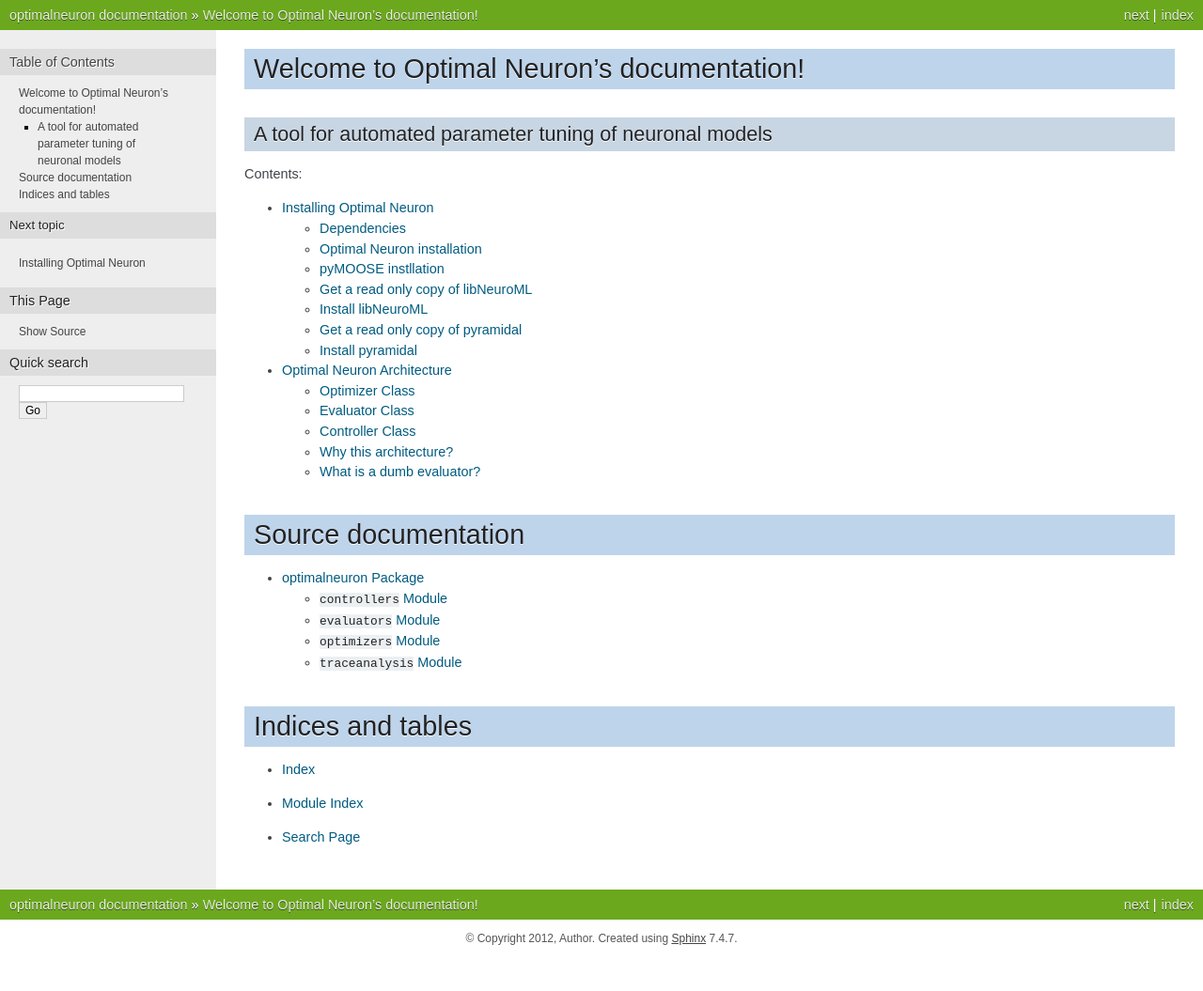
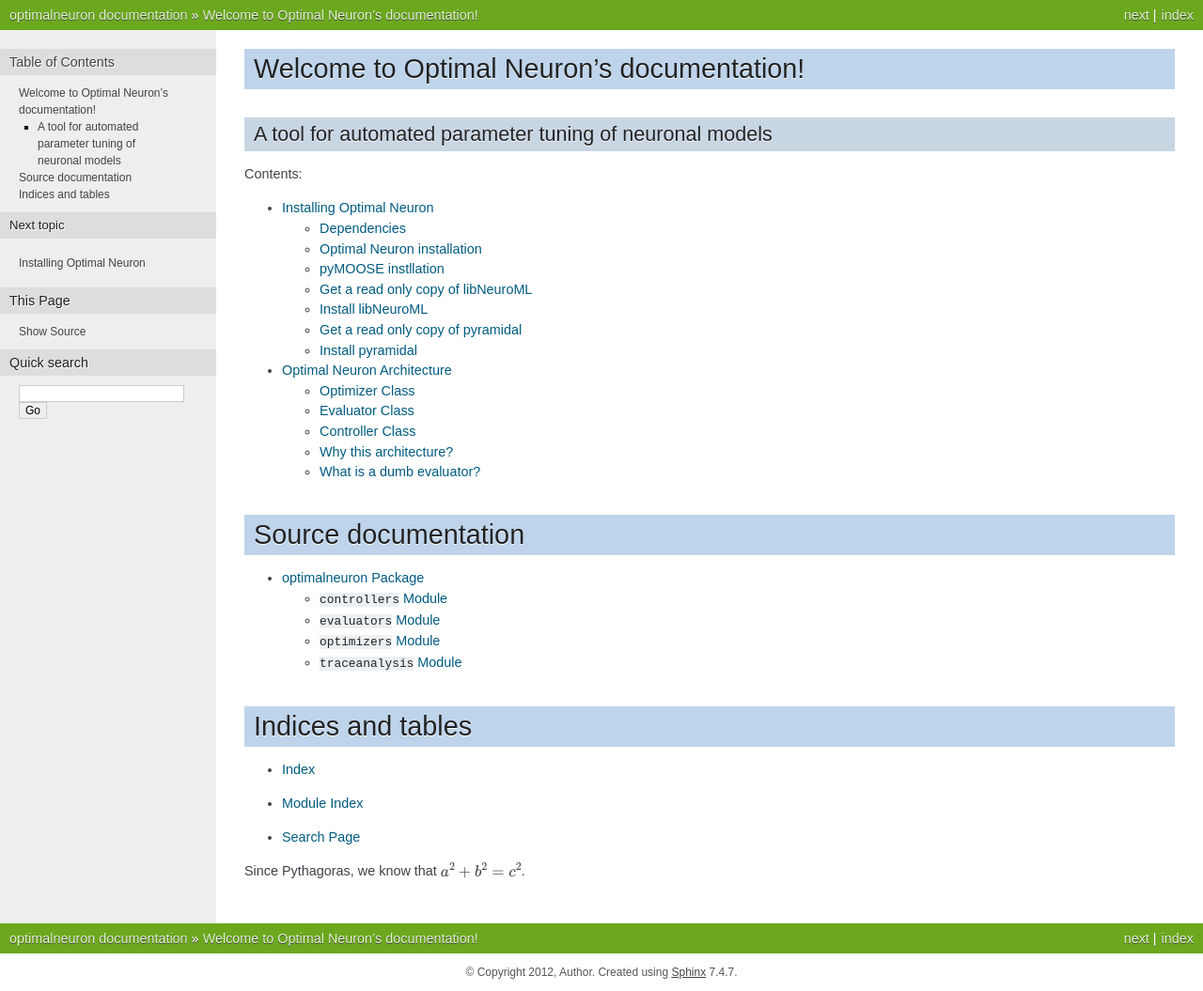
Before and after one commit to NeuralEnsemble/neurotune, a Sphinx documentation site: the page built from doc/index.rst, in a window 1280 px wide. Shown: the whole page at 94% size. Built offline with Sphinx 7.4.7, drawn with Linux system fonts in a browser that asks for light colours; before the commit the page ends 1019 px from its top, so only the background shows below that.

Commit message:
mathjax experiment

```diff
--- a/doc/conf.py
+++ b/doc/conf.py
@@ -26,7 +26,7 @@ sys.path.insert(0, os.path.abspath('..'))
 
 # Add any Sphinx extension module names here, as strings. They can be extensions
 # coming with Sphinx (named 'sphinx.ext.*') or your custom ones.
-extensions = ['sphinx.ext.autodoc', 'sphinx.ext.viewcode']
+extensions = ['sphinx.ext.autodoc', 'sphinx.ext.viewcode', 'sphinx.ext.mathjax']
 
 # Add any paths that contain templates here, relative to this directory.
 templates_path = ['_templates']
--- a/doc/index.rst
+++ b/doc/index.rst
@@ -31,3 +31,5 @@ Indices and tables
 * :ref:`genindex`
 * :ref:`modindex`
 * :ref:`search`
+
+Since Pythagoras, we know that :math:`a^2 + b^2 = c^2`.
```
